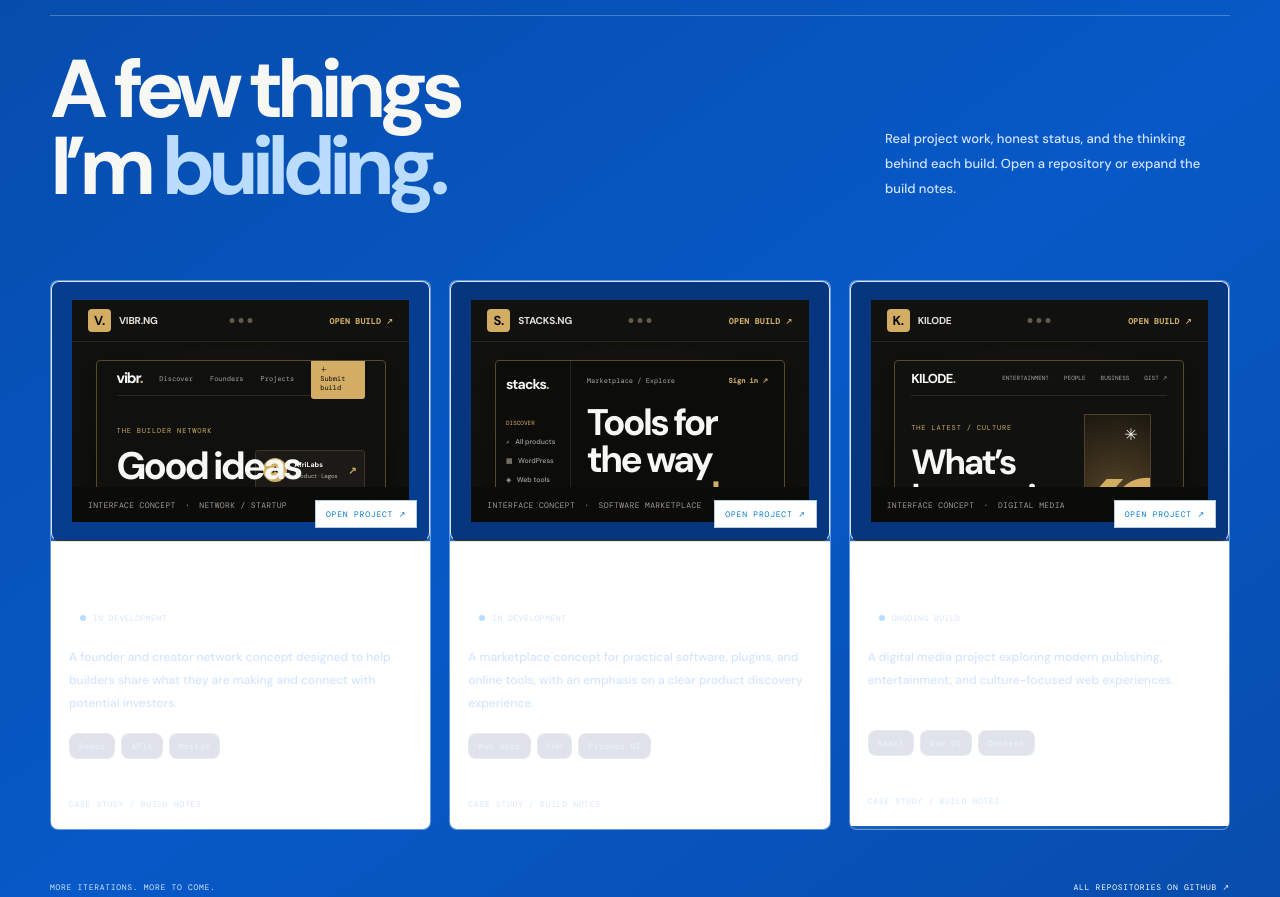
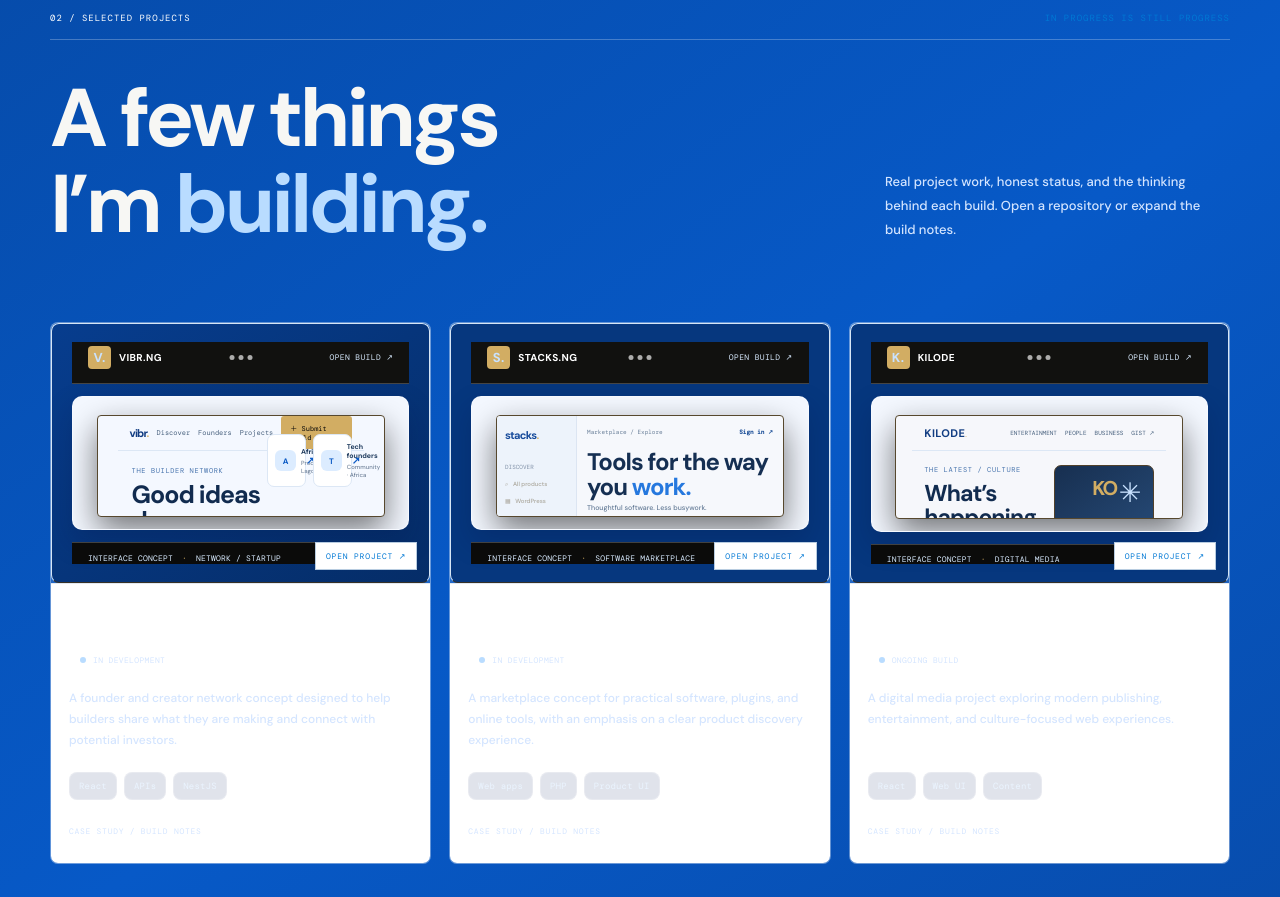
Before and after one commit to mrceogodwin/designbygodwin, a Next.js app: page / in a window 1280 px wide. Shown: the part 1900-2797 px from the top of the page. Built offline with nearby package versions, Linux system fonts and the light colour scheme; no server answers; the database is empty; a web font is replaced by a local one.

Commit message:
Polish project preview interfaces and responsive accessibility

```diff
--- a/app/brand-overrides.css
+++ b/app/brand-overrides.css
@@ -757,3 +757,213 @@ footer a, footer p, footer small { color: #d4e5ff; }
     aspect-ratio: auto;
   }
 }
+
+
+/* Craft polish pass: clearer hierarchy, richer project previews, and accessible interaction states. */
+:root {
+  --blue-950: #03377f;
+  --blue-900: #064ba9;
+  --blue-800: #0759c7;
+  --blue-700: #0b66dc;
+  --blue-100: #d9ebff;
+}
+html { scroll-padding-top: 84px; }
+body { text-rendering: optimizeLegibility; }
+.nav-wrap { position: sticky; top: 0; z-index: 30; backdrop-filter: blur(18px); }
+.main-nav a {
+  position: relative;
+  text-underline-offset: 6px;
+  transition: color .18s ease, background-color .18s ease;
+}
+.main-nav a:hover { text-decoration: underline; text-decoration-thickness: 1px; }
+#primary-navigation { scroll-margin-top: 90px; }
+.hero-copy h1 { letter-spacing: -.055em; line-height: .96; }
+.hero-intro { line-height: 1.85; }
+.hero-stats > div { min-width: 0; }
+.hero-stats span { letter-spacing: .09em; line-height: 1.6; }
+.section-kicker { letter-spacing: .11em; }
+.display-heading { letter-spacing: -.045em; line-height: 1.05; }
+.about-detail p, .section-intro-row > p, .service-row p, .contact-copy > p {
+  line-height: 1.85;
+}
+.project-grid { align-items: stretch; }
+.project-card {
+  display: flex;
+  flex-direction: column;
+  min-width: 0;
+  isolation: isolate;
+}
+.project-card:focus-within {
+  outline: 2px solid #d9ebff;
+  outline-offset: 4px;
+}
+.project-art-showcase {
+  display: flex;
+  flex-direction: column;
+  justify-content: space-between;
+  gap: 12px;
+  min-width: 0;
+  overflow: hidden;
+  background: linear-gradient(145deg, #073d8e, #052d68);
+  text-decoration: none;
+  transition: filter .2s ease;
+}
+.project-art-showcase:hover { filter: brightness(1.08); }
+.showcase-topbar {
+  position: relative;
+  z-index: 1;
+  display: flex;
+  align-items: center;
+  justify-content: space-between;
+  gap: 12px;
+  min-height: 32px;
+  flex: 0 0 auto;
+  padding-bottom: 10px;
+  border-bottom: 1px solid rgba(255,255,255,.22);
+}
+.showcase-brand { color: #fff; font-size: 10px; font-weight: 700; letter-spacing: .04em; }
+.showcase-brand b { color: #c9e2ff; }
+.showcase-window-dots { display: flex; align-items: center; gap: 4px; }
+.showcase-window-dots i {
+  width: 5px; height: 5px; border-radius: 50%;
+  background: rgba(255,255,255,.65);
+}
+.showcase-top-action { color: #d9ebff; font: 8px var(--mono); white-space: nowrap; }
+.showcase-canvas {
+  flex: 1 1 auto;
+  min-height: 0;
+  overflow: hidden;
+  border: 1px solid rgba(255,255,255,.18);
+  border-radius: 10px;
+  background: #f4f8ff;
+  color: #10294b;
+  box-shadow: 0 12px 28px rgba(0,18,64,.22);
+}
+.showcase-caption {
+  display: flex;
+  justify-content: space-between;
+  align-items: center;
+  gap: 10px;
+  padding-top: 9px;
+  border-top: 1px solid rgba(255,255,255,.22);
+  color: #d9ebff;
+  font: 8px var(--mono);
+  letter-spacing: .025em;
+}
+.showcase-caption span:last-child { color: #fff; white-space: nowrap; }
+.mock-vibr, .mock-stacks, .mock-kilode { min-height: 100%; }
+.mock-vibr { background: #f4f8ff; color: #142d4e; }
+.mock-vibr-nav, .mock-kilode-nav {
+  display: flex;
+  align-items: center;
+  justify-content: space-between;
+  gap: 8px;
+  min-height: 32px;
+  padding: 9px 12px;
+  border-bottom: 1px solid #dce7f5;
+  font-size: 7px;
+  color: #47607d;
+}
+.mock-vibr-nav b, .mock-kilode-nav b { color: #123d82; font-size: 11px; }
+.mock-vibr-heading { padding: 15px 14px 8px; }
+.mock-vibr-heading small, .mock-kilode-copy small {
+  display: block;
+  color: #4673ad;
+  font: 7px var(--mono);
+  letter-spacing: .09em;
+}
+.mock-vibr-heading strong, .mock-kilode-copy strong {
+  display: block;
+  margin-top: 7px;
+  color: #112b4f;
+  font-size: clamp(16px, 2vw, 25px);
+  line-height: 1.05;
+  letter-spacing: -.04em;
+}
+.mock-vibr-heading em, .mock-kilode-copy em { color: #2479e5; font-style: normal; }
+.mock-vibr-heading p, .mock-kilode-copy p { color: #5a6f89; font-size: 8px; line-height: 1.5; }
+.mock-pills { display: flex; gap: 7px; align-items: center; font-size: 7px; }
+.mock-pills b { background: #0c5bc5; color: white; border-radius: 5px; padding: 6px 8px; }
+.mock-pills span { color: #36516f; }
+.mock-vibr-people { display: grid; grid-template-columns: 1fr 1fr; gap: 7px; padding: 6px 12px 12px; }
+.mock-vibr-people > div { display: flex; align-items: center; gap: 5px; min-width: 0; padding: 7px; border: 1px solid #dce7f5; border-radius: 7px; background: #fff; }
+.mock-vibr-people .avatar { display: grid; place-items: center; flex: 0 0 21px; height: 21px; border-radius: 6px; background: #dcecff; color: #0c5bc5; font-size: 8px; font-style: normal; }
+.mock-vibr-people span { display: grid; min-width: 0; }
+.mock-vibr-people span b { color: #203c5e; font-size: 7px; }
+.mock-vibr-people span small { color: #71839a; font-size: 6px; }
+.mock-vibr-people > div > strong { margin-left: auto; color: #0c5bc5; font-size: 10px; }
+.mock-stacks { display: grid; grid-template-columns: 28% 1fr; background: #f6f8fc; color: #233c5c; }
+.mock-stacks aside { display: flex; flex-direction: column; gap: 9px; padding: 12px 8px; border-right: 1px solid #dce5f2; background: #edf3fb; font-size: 6px; }
+.mock-stacks aside b { color: #174b9b; font-size: 11px; }
+.mock-stacks aside small { margin-top: 4px; color: #8494aa; font: 6px var(--mono); }
+.mock-stacks aside span { line-height: 1.35; }
+.mock-stacks-main { min-width: 0; padding: 12px 10px; }
+.mock-stacks-head { display: flex; justify-content: space-between; gap: 6px; color: #687e98; font-size: 6px; }
+.mock-stacks-head b { color: #1c4f98; }
+.mock-stacks-main h4 { margin: 13px 0 4px; color: #152f52; font-size: clamp(16px, 2vw, 24px); line-height: 1.05; letter-spacing: -.04em; }
+.mock-stacks-main h4 em { color: #2578de; font-style: normal; }
+.mock-stacks-main p { margin: 4px 0 9px; color: #647b96; font-size: 7px; }
+.mock-search { padding: 7px; border: 1px solid #d6e1ef; border-radius: 5px; background: #fff; color: #8798ad; font-size: 6px; }
+.mock-product-row { display: grid; grid-template-columns: repeat(3, minmax(0,1fr)); gap: 5px; margin-top: 9px; }
+.mock-product-row > div { display: flex; flex-direction: column; gap: 4px; min-width: 0; padding: 6px; border: 1px solid #dce5f2; border-radius: 6px; background: #fff; }
+.mock-product-row i { display: grid; place-items: center; width: 19px; height: 19px; border-radius: 5px; background: #e1edff; color: #1d5cb4; font-size: 8px; font-style: normal; }
+.mock-product-row b { color: #294361; font-size: 6px; }
+.mock-product-row small { color: #8392a6; font-size: 5px; }
+.mock-product-row strong { color: #1756a8; font-size: 7px; }
+.mock-kilode { background: #f6f7fb; color: #182e4a; }
+.mock-kilode-nav b { letter-spacing: .04em; }
+.mock-kilode-nav span { font-size: 6px; }
+.mock-kilode-feature { display: grid; grid-template-columns: 1.1fr .9fr; gap: 8px; padding: 14px 12px 8px; }
+.mock-kilode-copy { min-width: 0; }
+.mock-kilode-copy strong { font-size: clamp(15px, 1.9vw, 23px); }
+.mock-kilode-copy p { max-width: 160px; }
+.mock-kilode-copy > b { display: inline-block; padding: 6px 7px; border-radius: 4px; background: #172f50; color: #fff; font: 6px var(--mono); }
+.mock-kilode-image { display: flex; flex-direction: column; justify-content: space-between; min-height: 120px; padding: 9px; border-radius: 7px; background: linear-gradient(145deg, #172f50, #315d92); color: #fff; }
+.mock-kilode-image > span { font-size: 20px; font-weight: 800; letter-spacing: -.08em; }
+.mock-kilode-image i { align-self: center; color: #c9e2ff; font-size: 27px; font-style: normal; }
+.mock-kilode-image b { font: 6px var(--mono); letter-spacing: .06em; }
+.mock-kilode-bottom { display: flex; justify-content: space-between; gap: 8px; padding: 8px 12px; border-top: 1px solid #dce7f5; color: #5c718a; font: 6px var(--mono); }
+.project-body { display: flex; flex-direction: column; flex: 1 1 auto; }
+.project-body > p { line-height: 1.75; }
+.project-tech { display: flex; flex-wrap: wrap; gap: 7px; }
+.project-tech span { font-size: 9px; letter-spacing: .02em; }
+.project-link-row { margin-top: auto; padding-top: 16px; }
+.project-link-row button { border-radius: 7px; padding: 8px 9px; }
+.project-status { font-size: 8px; letter-spacing: .045em; line-height: 1.35; }
+.project-status i { flex: 0 0 6px; }
+.projects-footer { align-items: center; gap: 18px; }
+.contact-form input, .contact-form textarea, .contact-form select { min-height: 44px; }
+.contact-form textarea { min-height: 120px; resize: vertical; }
+.contact-form button:focus-visible, .button:focus-visible, .menu-toggle:focus-visible,
+.project-video-open:focus-visible, .project-sound-toggle:focus-visible,
+.project-art-showcase:focus-visible, .email-copy:focus-visible {
+  outline: 3px solid #d9ebff;
+  outline-offset: 4px;
+}
+@media (max-width: 760px) {
+  .nav-wrap { position: sticky; }
+  .project-art-showcase { gap: 9px; }
+  .showcase-canvas { border-radius: 7px; }
+  .mock-vibr-nav span:nth-of-type(n+2), .mock-kilode-nav span:nth-of-type(n+2) { display: none; }
+  .mock-stacks aside { gap: 7px; }
+  .mock-kilode-feature { grid-template-columns: 1fr .8fr; }
+  .mock-kilode-image { min-height: 105px; }
+  .project-name-row { flex-wrap: wrap; }
+}
+@media (max-width: 420px) {
+  .showcase-brand { font-size: 9px; }
+  .showcase-top-action { font-size: 6px; }
+  .showcase-caption { font-size: 6px; }
+  .mock-vibr-heading { padding: 12px 10px 6px; }
+  .mock-vibr-people { padding: 5px 8px 8px; }
+  .mock-stacks { grid-template-columns: 25% 1fr; }
+  .mock-stacks aside { padding: 9px 6px; font-size: 5px; }
+  .mock-stacks-main { padding: 9px 7px; }
+  .mock-product-row { gap: 3px; }
+  .mock-product-row > div { padding: 4px; }
+  .mock-kilode-feature { padding: 11px 9px 6px; }
+  .mock-kilode-bottom { padding: 7px 9px; font-size: 5px; }
+}
+@media (prefers-reduced-motion: reduce) {
+  .main-nav a, .project-art-showcase { transition: none; }
+}
```
